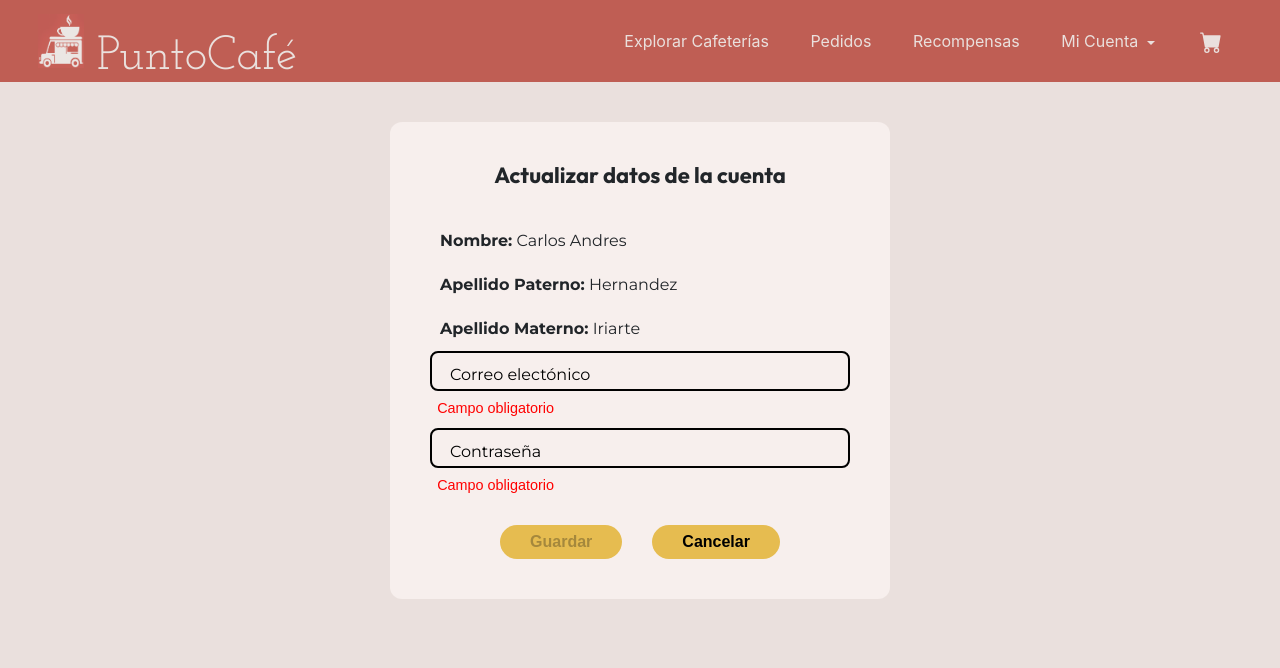
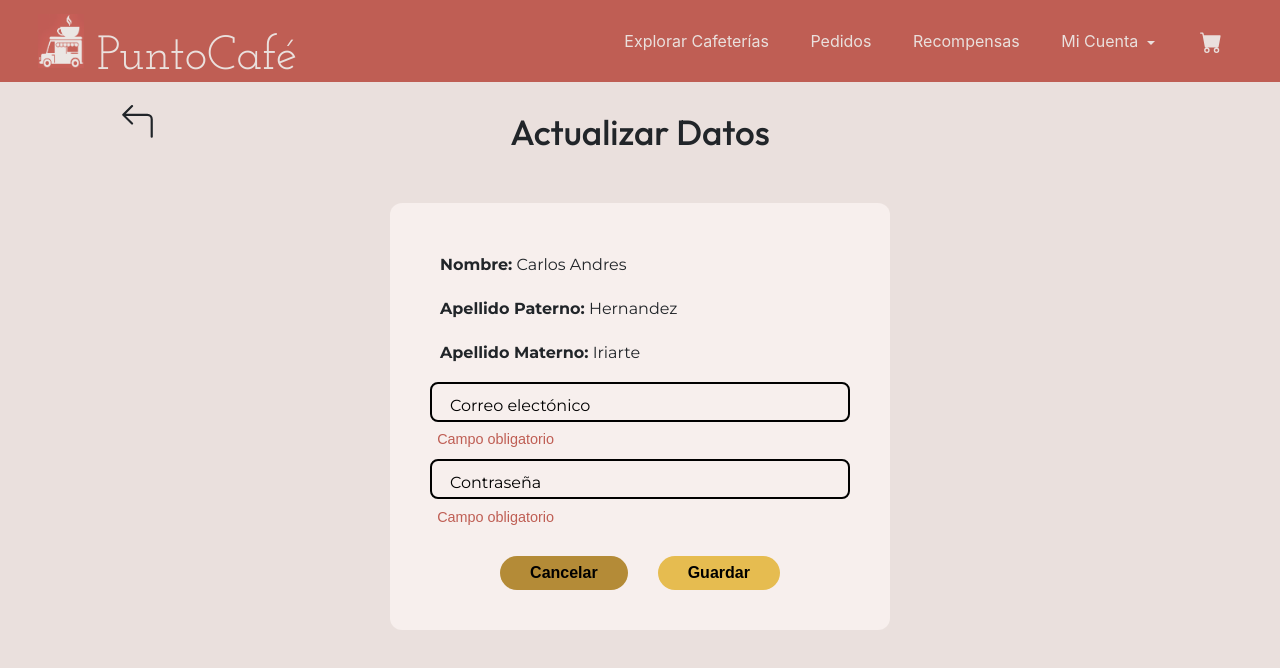
Before and after one commit to KarlaVenegas/frontProyecto, an Angular app: page /comprador/actualizarCuenta in a window 1280 px wide. Shown: the top 668 px of the page. Built offline with nearby package versions, Linux system fonts and the light colour scheme.

Commit message:
cambios para estandarizar

```diff
--- a/src/app/comprador/actualizar-cuenta/actualizar-cuenta.component.css
+++ b/src/app/comprador/actualizar-cuenta/actualizar-cuenta.component.css
@@ -1,3 +1,35 @@
+/*Letras*/
+@import url('https://fonts.googleapis.com/css2?family=Josefin+Slab:ital,wght@0,100..700;1,100..700&family=Montserrat:ital,wght@0,100..900;1,100..900&family=Outfit:wght@100..900&display=swap');
+
+h1 {
+  font-family: 'Outfit',sans-serif;
+  font-size: 35px;
+  text-align: center;
+  margin-top: 1.5vw;
+}
+
+.menu-header {
+  position: relative;
+  display: flex;
+  align-items: center;
+  justify-content: center;
+  padding: 10px;
+}
+
+.back-button {
+  position: absolute;
+  left: 120px;
+  background: none;
+  border: none;
+  cursor: pointer;
+  color: inherit;
+}
+
+.back-button:hover svg {
+  color: #BF5E54;
+  transform: scale(1.05);
+}
+
 * {
   margin: 0;
   padding: 0;
@@ -21,13 +53,6 @@ body {
   border-radius: 12px;
 }
 
-h1 {
-  font-family: 'Outfit', sans-serif;
-  font-size: 35px;
-  text-align: center;
-  margin-bottom: 30px;
-}
-
 .menu-card {
   padding: 10px;
   background-color: transparent;
@@ -48,17 +73,26 @@ h1 {
   padding: 5px 30px;
   font-weight: bold;
   cursor: pointer;
+  transition: background-color 0.3s ease;
+  color: #000000;
 }
 
 .btn-anadir:hover {
   background-color: #B48B37;
 }
 
-.menu-title {
-  text-align: center;
-  margin-bottom: 30px;
-  font-size: 22px;
+.btn-eliminar {
+  background-color: #B48B37;
+  border: none;
+  border-radius: 20px;
+  padding: 5px 30px;
   font-weight: bold;
+  cursor: pointer;
+  transition: background-color 0.3s ease;
+}
+
+.btn-eliminar:hover {
+  background-color: #E6BC50;
 }
 
 .menu-card {
@@ -76,6 +110,10 @@ h1 {
   margin: 40px auto;
   border-radius: 12px;
   font-family: Arial, sans-serif;
+}
+
+.space{
+  margin-bottom: 0.5vw;
 }
 
 /* ----------- INPUT FLOAT LABEL ----------- */
@@ -131,7 +169,7 @@ label {
 
 /* Estilo de error */
 .error-msg {
-  color: red;
+  color: #BF5E54;
   font-size: 0.9em;
   margin-top: -1em;
   padding-left: 0.5em;
--- a/src/app/comprador/actualizar-cuenta/actualizar-cuenta.component.html
+++ b/src/app/comprador/actualizar-cuenta/actualizar-cuenta.component.html
@@ -1,10 +1,17 @@
+<div class="menu-header">
+  <button (click)="goBack()" class="back-button" aria-label="Volver">
+    <svg xmlns="http://www.w3.org/2000/svg" width="35" height="35" fill="currentColor" class="bi bi-arrow-90deg-left" viewBox="0 0 16 16">
+      <path fill-rule="evenodd" d="M1.146 4.854a.5.5 0 0 1 0-.708l4-4a.5.5 0 1 1 .708.708L2.707 4H12.5A2.5 2.5 0 0 1 15 6.5v8a.5.5 0 0 1-1 0v-8A1.5 1.5 0 0 0 12.5 5H2.707l3.147 3.146a.5.5 0 1 1-.708.708z"/>
+    </svg>
+  </button>
+  <h1 class="menu-title">Actualizar Datos</h1>
+</div>
+
 <form #form="ngForm" class="cuenta-container">
-
-  <h1 class="menu-title">Actualizar datos de la cuenta</h1>
 
   <div class="menu-card"><strong>Nombre:</strong> Carlos Andres</div>
   <div class="menu-card"><strong>Apellido Paterno:</strong> Hernandez</div>
-  <div class="menu-card"><strong>Apellido Materno:</strong> Iriarte</div>
+  <div class="menu-card space"><strong>Apellido Materno:</strong> Iriarte</div>
 
 
   <div class="container">
@@ -28,8 +35,8 @@
 
   <!-- Botones -->
   <div class="button-group" style="margin-top: 20px;">
+    <button class="btn-eliminar" (click)="irA()">Cancelar</button>
     <button class="btn-anadir" (click)="guardar()" [disabled]="form.invalid">Guardar</button>
-    <button class="btn-anadir" (click)="irA()">Cancelar</button>
   </div>
 
 </form>
--- a/src/app/comprador/actualizar-cuenta/actualizar-cuenta.component.ts
+++ b/src/app/comprador/actualizar-cuenta/actualizar-cuenta.component.ts
@@ -2,6 +2,7 @@ import { CommonModule } from '@angular/common';
 import { Component } from '@angular/core';
 import { FormsModule } from '@angular/forms';
 import { Router } from '@angular/router';
+import { Location } from '@angular/common';
 
 @Component({
   selector: 'app-actualizar-cuenta',
@@ -12,7 +13,11 @@ import { Router } from '@angular/router';
 })
 export class ActualizarCuentaComponent {
 
-  constructor(private router: Router) {}
+  constructor(private router: Router, private location: Location) {}
+
+  goBack(): void {
+      this.location.back();
+  }
 
 
   nuevoCorreo: string = '';
--- a/src/app/comprador/menu-com/menu-com.component.ts
+++ b/src/app/comprador/menu-com/menu-com.component.ts
@@ -12,5 +12,5 @@ export class MenuComComponent {
   constructor (private location: Location){}
   goBack(): void {
       this.location.back();
-    }
+  }
 }
--- a/src/app/comprador/mi-cuenta-comp/mi-cuenta-comp.component.css
+++ b/src/app/comprador/mi-cuenta-comp/mi-cuenta-comp.component.css
@@ -1,17 +1,19 @@
+/*Letras*/
+@import url('https://fonts.googleapis.com/css2?family=Josefin+Slab:ital,wght@0,100..700;1,100..700&family=Montserrat:ital,wght@0,100..900;1,100..900&family=Outfit:wght@100..900&display=swap');
+
+h1{
+  font-family: 'Outfit',sans-serif;
+  font-size: 35px;
+  text-align: center;
+  margin-top: 1.5vw;
+}
+
 .cuenta-container {
   background-color: #f7efed;
   padding: 40px;
   max-width: 500px;
   margin: 40px auto;
   border-radius: 12px;
-  font-family: Arial, sans-serif;
-}
-
-.menu-title {
-  text-align: center;
-  margin-bottom: 30px;
-  font-size: 22px;
-  font-weight: bold;
 }
 
 .menu-card {
@@ -22,46 +24,12 @@
   text-align: left;
 }
 
-
-h2 {
-  margin-bottom: 30px;
-  font-size: 22px;
-  font-weight: bold;
-}
-
-.menu-card {
- font-family: 'Montserrat', sans-serif;
-  padding: 10px;
-  margin: 0;
-  background-color: transparent;
-  transition: transform 0.2s ease;
-}
-
 .button-group {
   display: flex;
   justify-content: center;
   gap: 30px;
   margin-top: 40px;
 }
-
-.btn {
-  padding: 10px 20px;
-  border: none;
-  border-radius: 20px;
-  font-size: 15px;
-  cursor: pointer;
-  color: #000;
-  transition: background-color 0.3s ease;
-}
-
-h1{
-  font-family: 'Outfit',sans-serif;
-  font-size: 35px;
-  text-align: center;
-  margin-top: 1.5vw;
-}
-
-
 
 .btn-anadir {
   background-color: #E6BC50;
@@ -70,7 +38,21 @@ h1{
   padding: 5px 30px;
   font-weight: bold;
   cursor: pointer;
+  transition: background-color 0.3s ease;
 }
 .btn-anadir:hover {
   background-color: #B48B37;
 }
+
+.btn-eliminar {
+  background-color: #B48B37;
+  border: none;
+  border-radius: 20px;
+  padding: 5px 30px;
+  font-weight: bold;
+  cursor: pointer;
+  transition: background-color 0.3s ease;
+}
+.btn-eliminar:hover {
+  background-color: #E6BC50;
+}
--- a/src/app/comprador/mi-cuenta-comp/mi-cuenta-comp.component.html
+++ b/src/app/comprador/mi-cuenta-comp/mi-cuenta-comp.component.html
@@ -1,5 +1,5 @@
+<h1>Mi Cuenta</h1>
 <div class="cuenta-container">
-  <h1 class="menu-title">Mi Cuenta</h1>
 
   <div class="menu-card"><strong>Nombre :</strong> Carlos Andres</div>
   <div class="menu-card"><strong>Apellido Paterno:</strong> Hernandez</div>
@@ -8,7 +8,7 @@
   <div class="menu-card"><strong>Contraseña:</strong> ********</div>
 
   <div class="button-group">
-    <button class="btn-anadir">Eliminar Cuenta</button>
+    <button class="btn-eliminar">Eliminar Cuenta</button>
     <button class="btn-anadir" (click)="irActualizar()">Actualizar Datos</button>
 
   </div>
--- a/src/app/comprador/recompensas-comp/recompensas-comp.component.css
+++ b/src/app/comprador/recompensas-comp/recompensas-comp.component.css
@@ -1,3 +1,6 @@
+/*Letras*/
+@import url('https://fonts.googleapis.com/css2?family=Josefin+Slab:ital,wght@0,100..700;1,100..700&family=Montserrat:ital,wght@0,100..900;1,100..900&family=Outfit:wght@100..900&display=swap');
+
 h1{
   font-family: 'Outfit',sans-serif;
   font-size: 35px;
```
